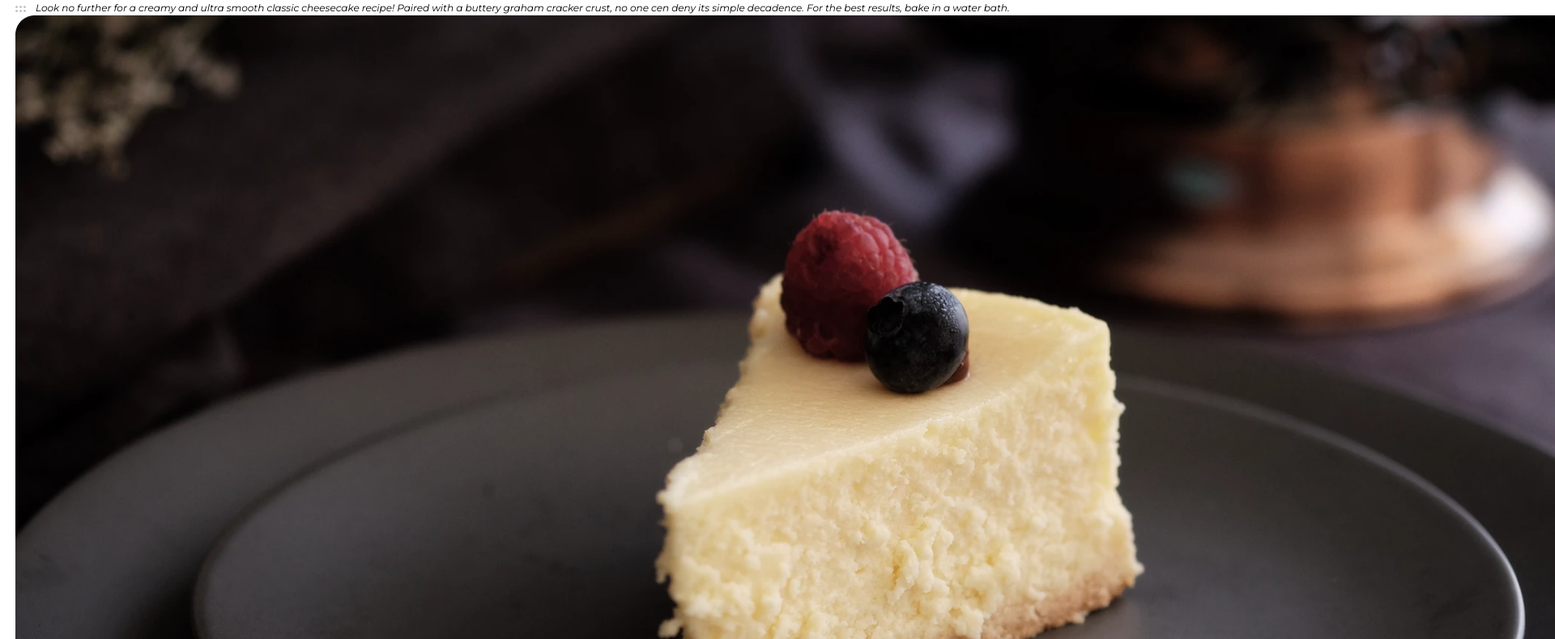
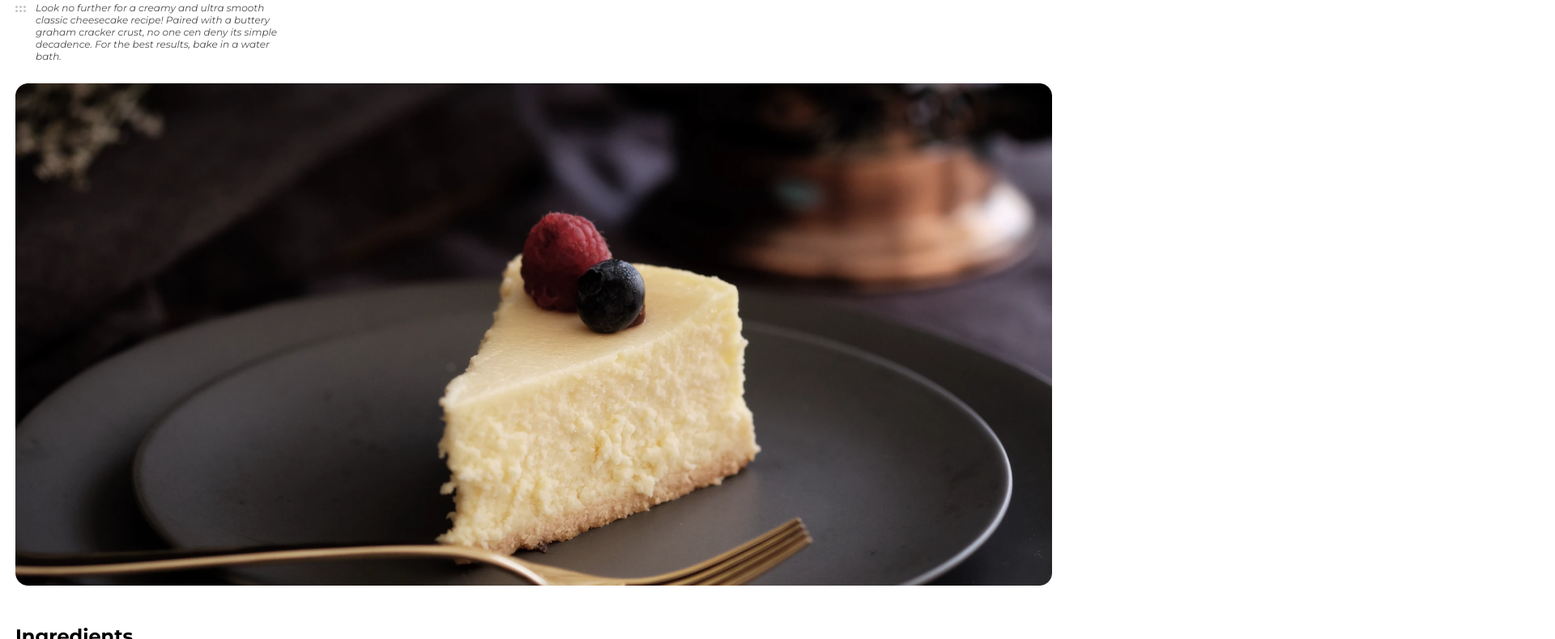
Before and after one commit to lucasmelosilva/classic-cheesecake-recipe, a plain HTML site: page index.html in a window 1280 px wide. Shown: the part 106-896 px from the top of the page at 81% size, 1920 px wide, since content can reach past the window. Drawn offline with nearby package versions, Linux system fonts and the light colour scheme; a web font is replaced by a local one.

Commit message:
resize image && add background color

```diff
--- a/assets/css/style.css
+++ b/assets/css/style.css
@@ -25,13 +25,25 @@ body {
 }
 
 .content-text p {
+  color: #4f4f4f;
   font-size: 12px;
   font-style: italic;
   line-height: 15px;
   margin: 2px 0;
+  width: 320px;
 }
 
 .dots::before {
   content: url(../img/svg/6dots.svg);
   margin-right: 12px;
 }
+
+main {
+  margin-top: 24px;
+}
+
+.image {
+  width: 100%;
+  height: auto;
+  margin-bottom: 24px;
+}
```
